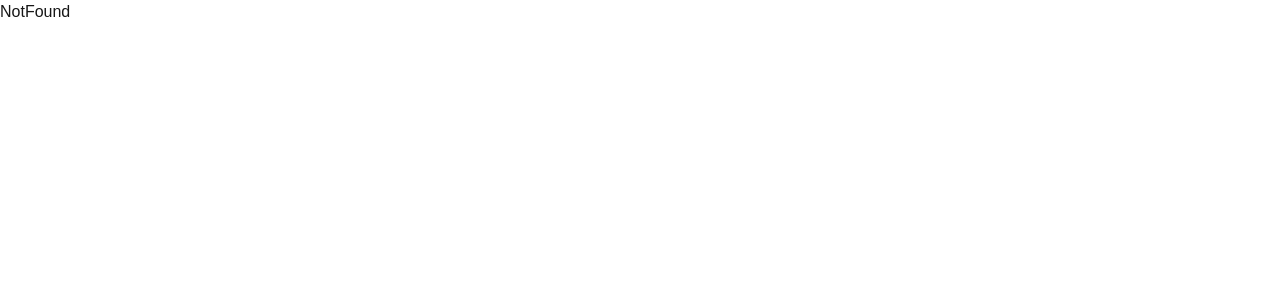
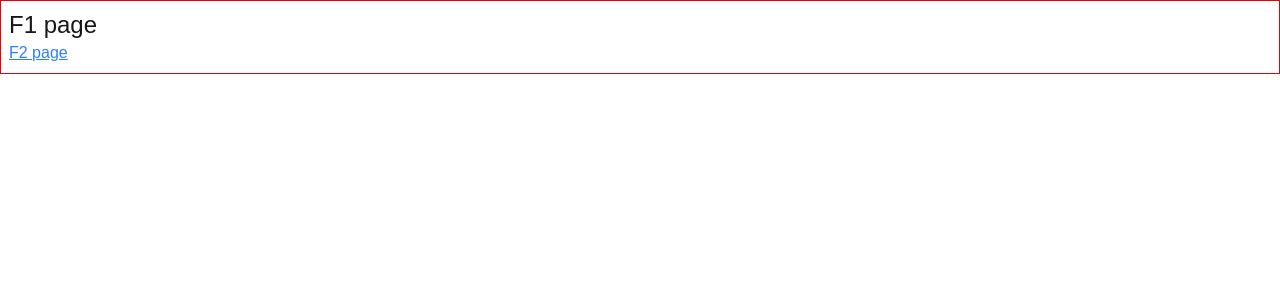
Before and after one commit to HLena/TodoApp-nextjs, a Next.js app: page /f1 in a window 1280 px wide. Before the commit this address had no page. Shown: the top 300 px of the page. Built offline with nearby package versions, Linux system fonts and the light colour scheme.

Commit message:
interception routes

```diff
--- /dev/null
+++ b/src/app/f1/(.)f2/page.tsx
@@ -0,0 +1,8 @@
+
+const InterceptedF2 = () => {
+  return (
+    <div>(.) InterceptedF2Page</div>
+  )
+}
+
+export default InterceptedF2
--- /dev/null
+++ b/src/app/f1/f2/page.tsx
@@ -0,0 +1,8 @@
+
+const F2 = () => {
+  return (
+    <div className="border p-2 h-full">F2</div>
+  )
+}
+
+export default F2
--- /dev/null
+++ b/src/app/f1/page.tsx
@@ -0,0 +1,17 @@
+import Link from 'next/link'
+import React from 'react'
+
+const F1 = () => {
+  return (
+    <div className='p-2 border border-red-600 h-full'>
+      <h1 className='text-2xl'>
+        F1 page
+      </h1>
+      <div>
+        <Link href="/f1/f2" className='text-blue-500 underline'>F2 page</Link>
+      </div>
+    </div>
+  )
+}
+
+export default F1
```
